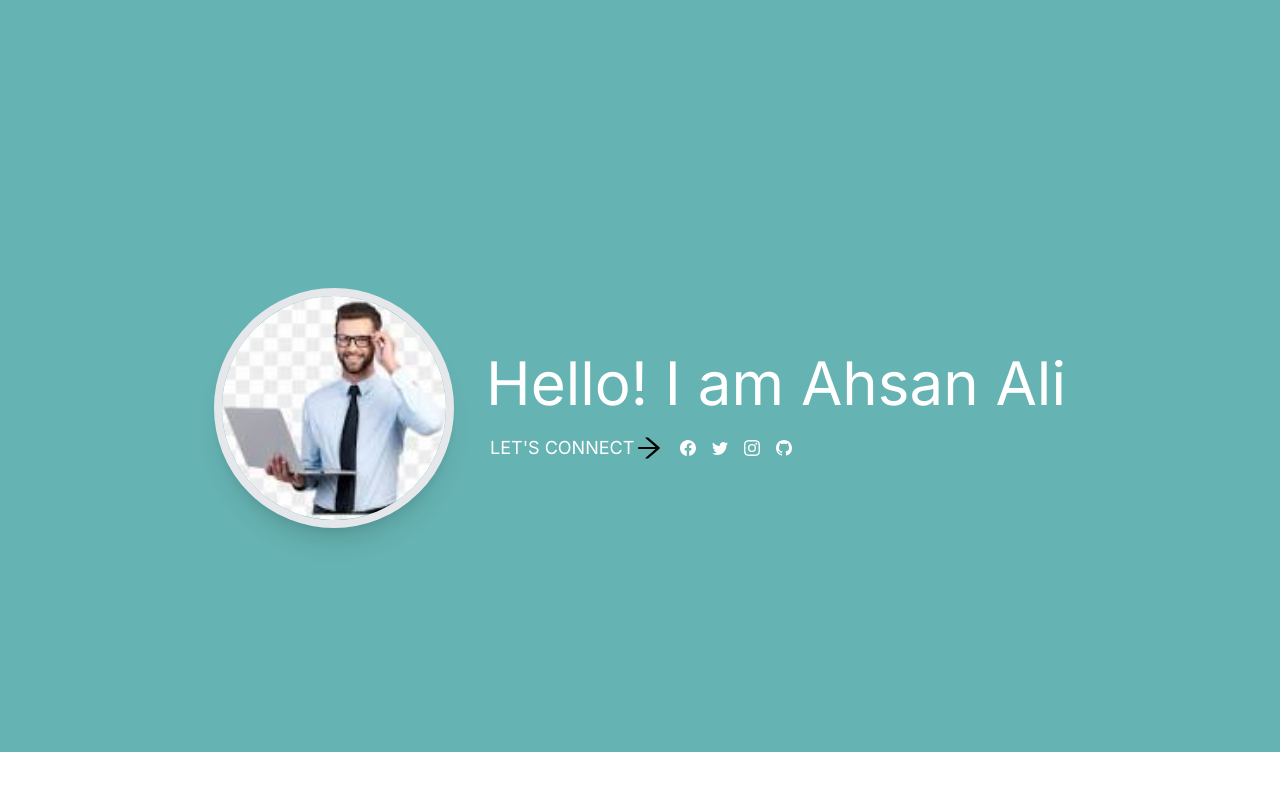
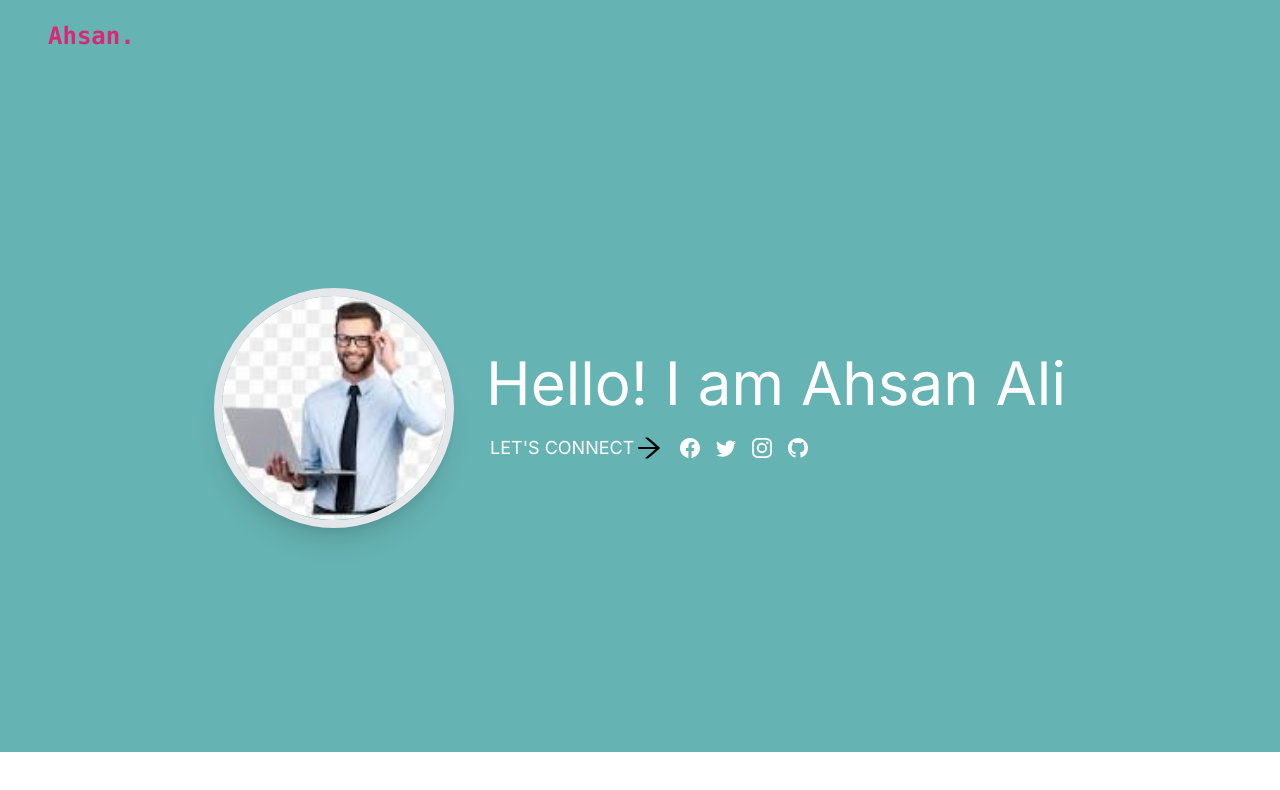
Before and after one commit to ahsanali7893/Portfolio, a Next.js app: page / in a window 1280 px wide. Shown: the top 790 px of the page. Built offline with nearby package versions, Linux system fonts and the light colour scheme.

Commit message:
Inital changes

```diff
--- a/src/app/page.tsx
+++ b/src/app/page.tsx
@@ -1,9 +1,11 @@
 import Hero from "@/components/Hero/page";
+import Navbar from "@/components/Navbar/page";
 
 
 export default function Home() {
   return (
     <>
+      <Navbar/>
       <Hero/>
 
     </>
--- a/src/components/Hero/page.tsx
+++ b/src/components/Hero/page.tsx
@@ -29,10 +29,10 @@ const Hero = (props: Props) => {
                     </div>
                   </div>
                   <div className="flex items-center justify-center pt-5 pl-2 sm:justify-start sm:pt-0">
-                    <Link href={'/'} className='mx-2 text-white hover:text-blue-500'><BsFacebook/></Link>
-                    <Link href={'/'} className='mx-2 text-white hover:text-blue-500'><BsTwitter/></Link>
-                    <Link href={'/'} className='mx-2 text-white hover:text-blue-500'><BsInstagram/></Link>
-                    <Link href={'/'} className='mx-2 text-white hover:text-blue-500'><BsGithub/></Link>
+                    <Link href={'/'} className='mx-2 text-xl text-white transition duration-400 hover:text-blue-500'><BsFacebook/></Link>
+                    <Link href={'/'} className='mx-2 text-xl text-white transition duration-400 hover:text-blue-500'><BsTwitter/></Link>
+                    <Link href={'/'} className='mx-2 text-xl text-white transition duration-400 hover:text-pink-500'><BsInstagram/></Link>
+                    <Link href={'/'} className='mx-2 text-xl text-white transition duration-400 hover:text-gray-500'><BsGithub/></Link>
                   </div>
                 </div>
               </div>
--- a/src/components/Navbar/page.tsx
+++ b/src/components/Navbar/page.tsx
@@ -0,0 +1,24 @@
+import Link from 'next/link'
+import React from 'react'
+
+
+const Navbar = () => {
+  return (
+    <div className='w-full z-50 top-0 py-3 sm:py-5  absolute'>
+        <div className='container flex items-center justify-between'>
+            <div>
+                <Link href={'/'}>
+                    <h1 className='font-mono w-24 lg:w-48 text-2xl font-extrabold mx-12 text-pink-600'>Ahsan.</h1>
+                </Link>
+            </div>
+            <div className="hidden lg:block">
+                <div className="flex items-center">
+
+                </div>
+            </div>
+        </div>
+    </div>
+  )
+}
+
+export default Navbar
```
